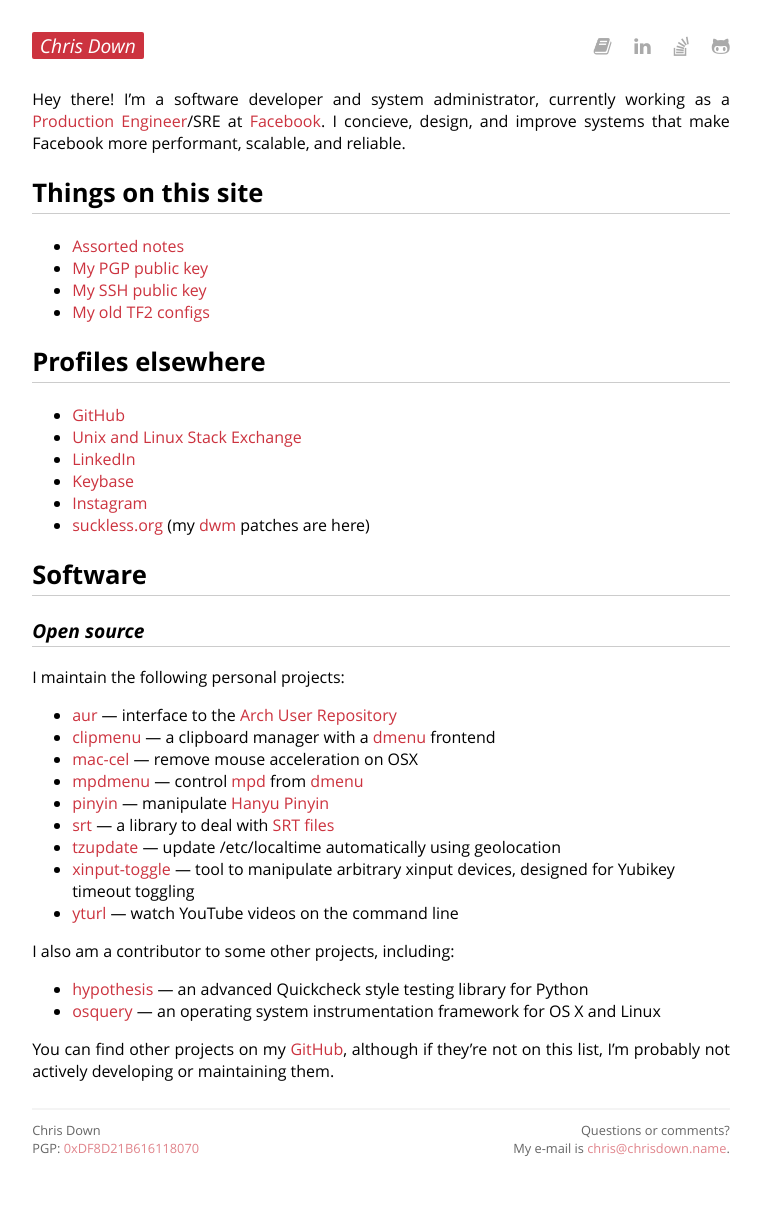
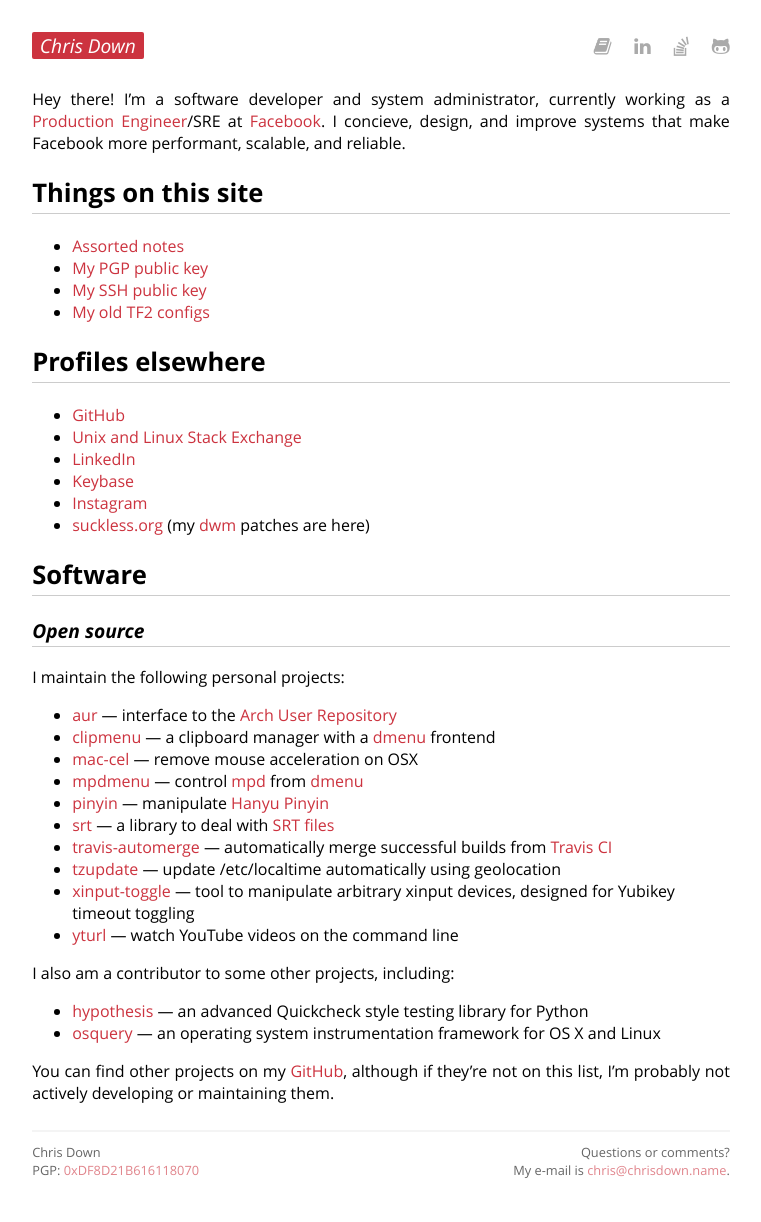
Before and after one commit to cdown/chrisdown.name, a Jekyll site: the page built from index.md, in a window 1280 px wide. Shown: the whole page, without its empty margins (259-1020 px from the left). Built offline with Jekyll 4.4.1, drawn with Linux system fonts in a browser that asks for light colours; before the commit the page ends 1200 px from its top, so only the background shows below that.

Commit message:
Add travis-automerge

```diff
--- a/index.md
+++ b/index.md
@@ -46,6 +46,8 @@ I maintain the following personal projects:
 - [mpdmenu](https://github.com/cdown/mpdmenu) — control [mpd][] from [dmenu][]
 - [pinyin](https://github.com/cdown/pinyin) — manipulate [Hanyu Pinyin][]
 - [srt](https://github.com/cdown/srt) — a library to deal with [SRT files][]
+- [travis-automerge](https://github.com/cdown/travis-automerge) — automatically
+  merge successful builds from [Travis CI][]
 - [tzupdate](https://github.com/cdown/tzupdate) — update /etc/localtime
   automatically using geolocation
 - [xinput-toggle](https://github.com/cdown/xinput-toggle) — tool to manipulate
@@ -69,3 +71,4 @@ list, I'm probably not actively developing or maintaining them.
 [Hanyu Pinyin]: https://en.wikipedia.org/wiki/Pinyin
 [Arch User Repository]: https://aur.archlinux.org/
 [GitHub]: https://github.com/cdown
+[Travis CI]: https://travis-ci.org
```
